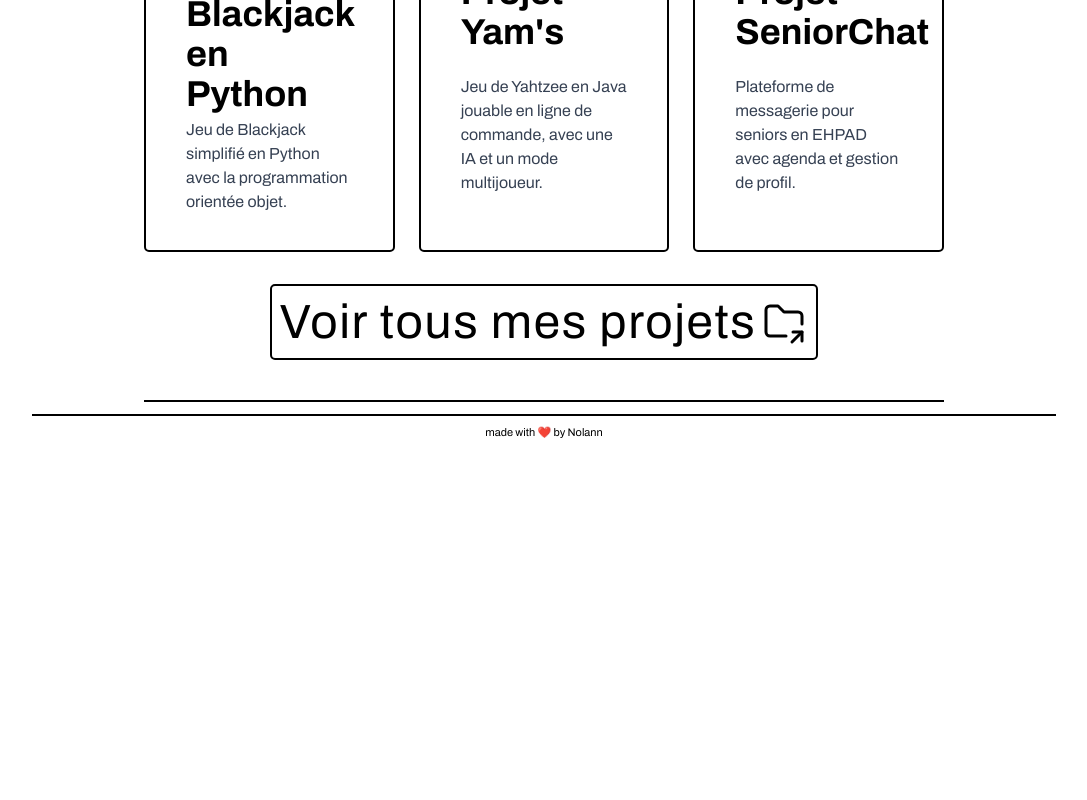
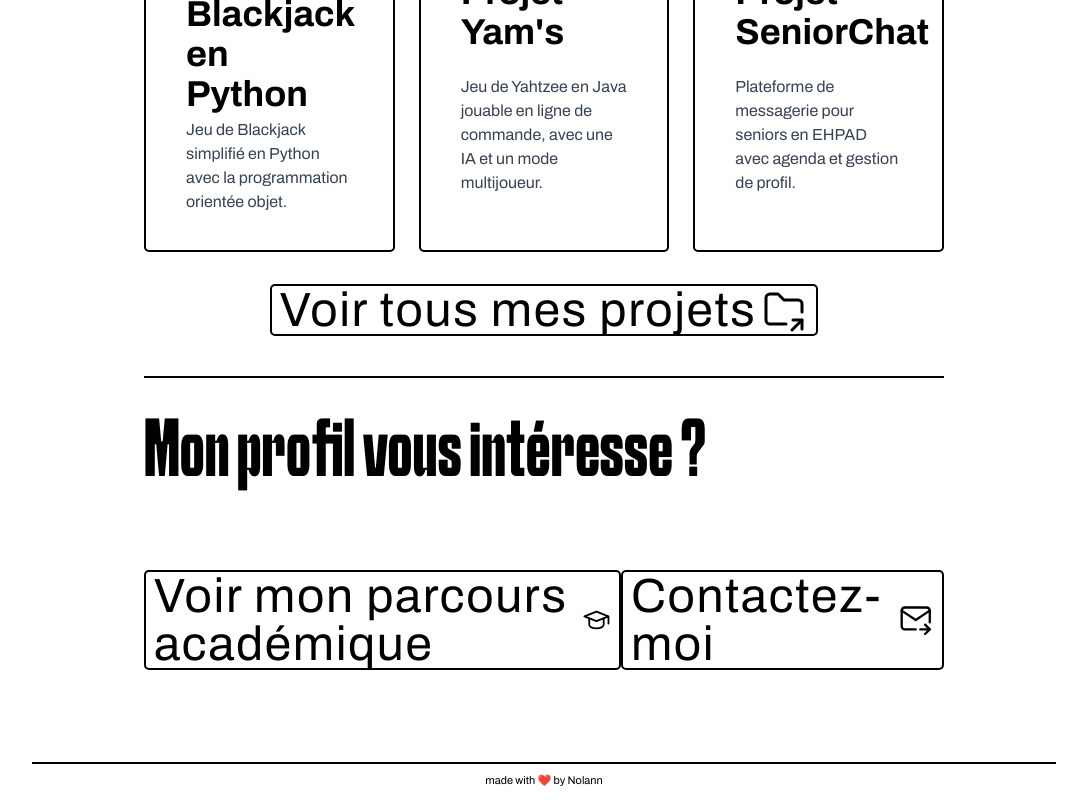
Before and after one commit to Murasakaaa/Portfolio-React, a React (Vite) app in the folder MyPortfolio/: page / in a window 1280 px wide. Shown: the part 2895-3695 px from the top of the page, without its empty margins (96-1183 px from the left). Before the commit the page ends 3347 px from the top, so only its background shows below. Built offline with nearby package versions, Linux system fonts and the light colour scheme.

Commit message:
+ added contact section in home page
+ added btn to see school background
+ added btn to go to contact page
+ added contact section into home page
~ converted project preview's "see my projects" btn to a component
~ changed project preview's btn to the new RedirectBtn component

```diff
--- /dev/null
+++ b/MyPortfolio/src/components/shared/RedirectBtn.tsx
@@ -0,0 +1,22 @@
+import type { ReactNode } from "react";
+import { Link } from "react-router-dom";
+
+export default function RedirectBtn(props: {
+  icon: ReactNode;
+  path: string;
+  text: string;
+}) {
+  return (
+    <div className="font-archivo flex justify-center">
+      <Link
+        to={props.path}
+        className="border-2 rounded-[0.313rem] w-fit flex items-center gap-1 px-2 tracking-widest cursor-pointer bg-white hover:bg-black transition-colors duration-300 group max-sm:tracking-normal"
+      >
+        <p className="font-archivo text-5xl text-black group-hover:text-white transition-colors duration-200 max-sm:text-xl">
+          {props.text}
+        </p>
+        {props.icon}
+      </Link>
+    </div>
+  );
+}
--- /dev/null
+++ b/MyPortfolio/src/pages/homePage/ContactSection.tsx
@@ -0,0 +1,34 @@
+import RedirectBtn from "../../components/shared/RedirectBtn";
+import { IconMailForward, IconSchool } from "@tabler/icons-react";
+
+export const ContactSection = () => {
+  return (
+    <section style={{ width: "100%" }}>
+      <h2 className="text-7xl font-schabo">Mon profil vous intéresse ?</h2>
+      <div className="flex w-full justify-around py-20 max-sm:flex-col max-sm:gap-8 max-sm:py-10">
+        <RedirectBtn
+          icon={
+            <IconSchool
+              size={48}
+              stroke={1.5}
+              className="text-black group-hover:text-white transition-colors duration-200"
+            />
+          }
+          path="/formations"
+          text="Voir mon parcours académique"
+        />
+        <RedirectBtn
+          icon={
+            <IconMailForward
+              size={48}
+              stroke={1.5}
+              className="text-black group-hover:text-white transition-colors duration-200"
+            />
+          }
+          path="/contact"
+          text="Contactez-moi"
+        />
+      </div>
+    </section>
+  );
+};
--- a/MyPortfolio/src/pages/homePage/HomePage.tsx
+++ b/MyPortfolio/src/pages/homePage/HomePage.tsx
@@ -1,6 +1,7 @@
 import { HeroSection } from "./HeroSection";
 import { ProjectsPreviewSection } from "./ProjectsPreviewSection";
 import { SkillsSection } from "./SkillsSection";
+import { ContactSection } from "./ContactSection";
 
 export default function HomePage() {
   return (
@@ -11,6 +12,7 @@ export default function HomePage() {
       <hr className="w-full border-t-2 border-black" />
       <ProjectsPreviewSection />
       <hr className="w-full border-t-2 border-black" />
+      <ContactSection />
     </main>
   );
 }
--- a/MyPortfolio/src/pages/homePage/ProjectsPreviewSection.tsx
+++ b/MyPortfolio/src/pages/homePage/ProjectsPreviewSection.tsx
@@ -2,7 +2,7 @@ import { Box, Grid } from "@mui/material";
 import ProjPreviewCard from "../../components/projectPreviewCard";
 import projects_preview from "../../data/projects_previews.json";
 import { IconFolderShare } from "@tabler/icons-react";
-import { Link } from "react-router-dom";
+import RedirectBtn from "../../components/shared/RedirectBtn";
 
 export const ProjectsPreviewSection = () => {
   return (
@@ -22,21 +22,17 @@ export const ProjectsPreviewSection = () => {
           ))}
         </Grid>
       </Box>
-      <div className="font-archivo flex justify-center">
-        <Link
-          to="/projets"
-          className="border-2 rounded-[0.313rem] w-fit flex items-center gap-1 px-2 tracking-widest cursor-pointer bg-white hover:bg-black transition-colors duration-300 group max-sm:tracking-normal"
-        >
-          <p className="font-archivo text-[3rem] text-black group-hover:text-white transition-colors duration-200 max-sm:text-3xl">
-            Voir tous mes projets
-          </p>
+      <RedirectBtn
+        icon={
           <IconFolderShare
             size={48}
             stroke={1.5}
             className="text-black group-hover:text-white transition-colors duration-200"
           />
-        </Link>
-      </div>
+        }
+        path="/projets"
+        text="Voir tous mes projets"
+      />
     </section>
   );
 };
```
